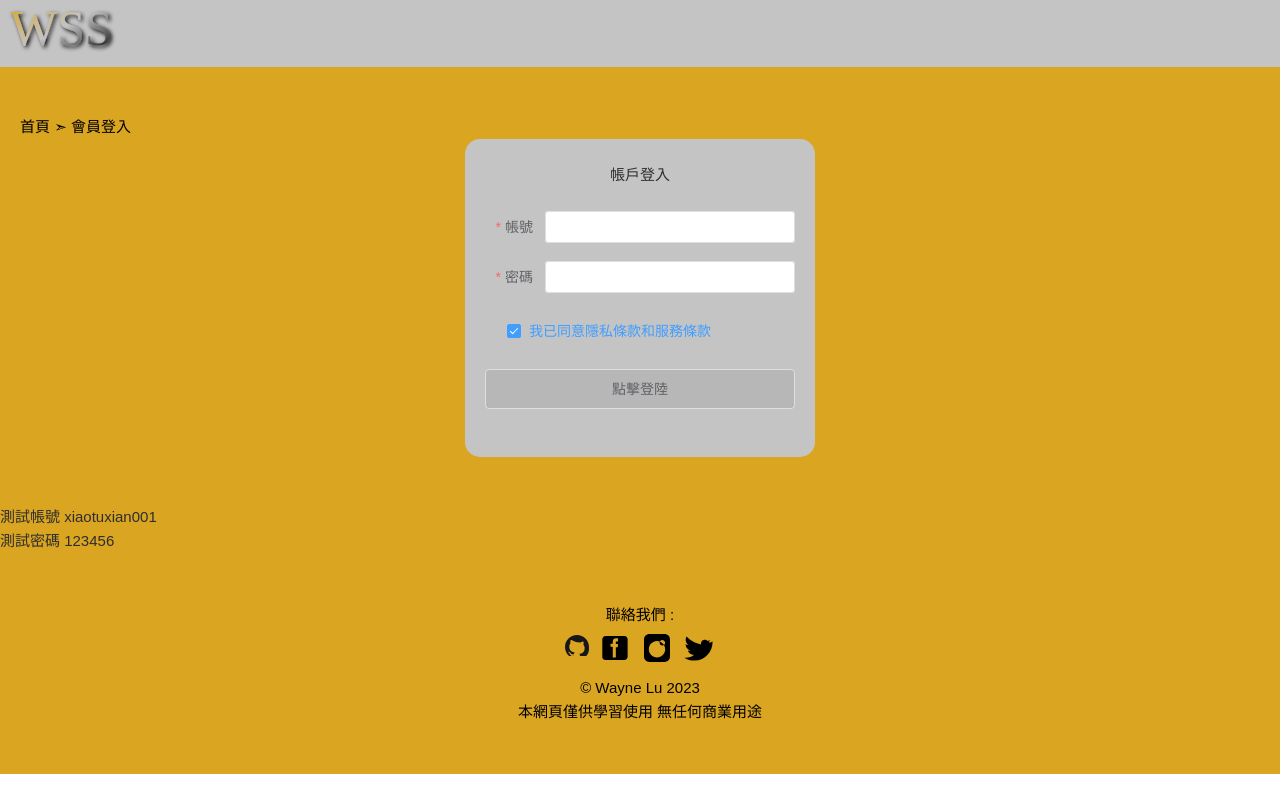
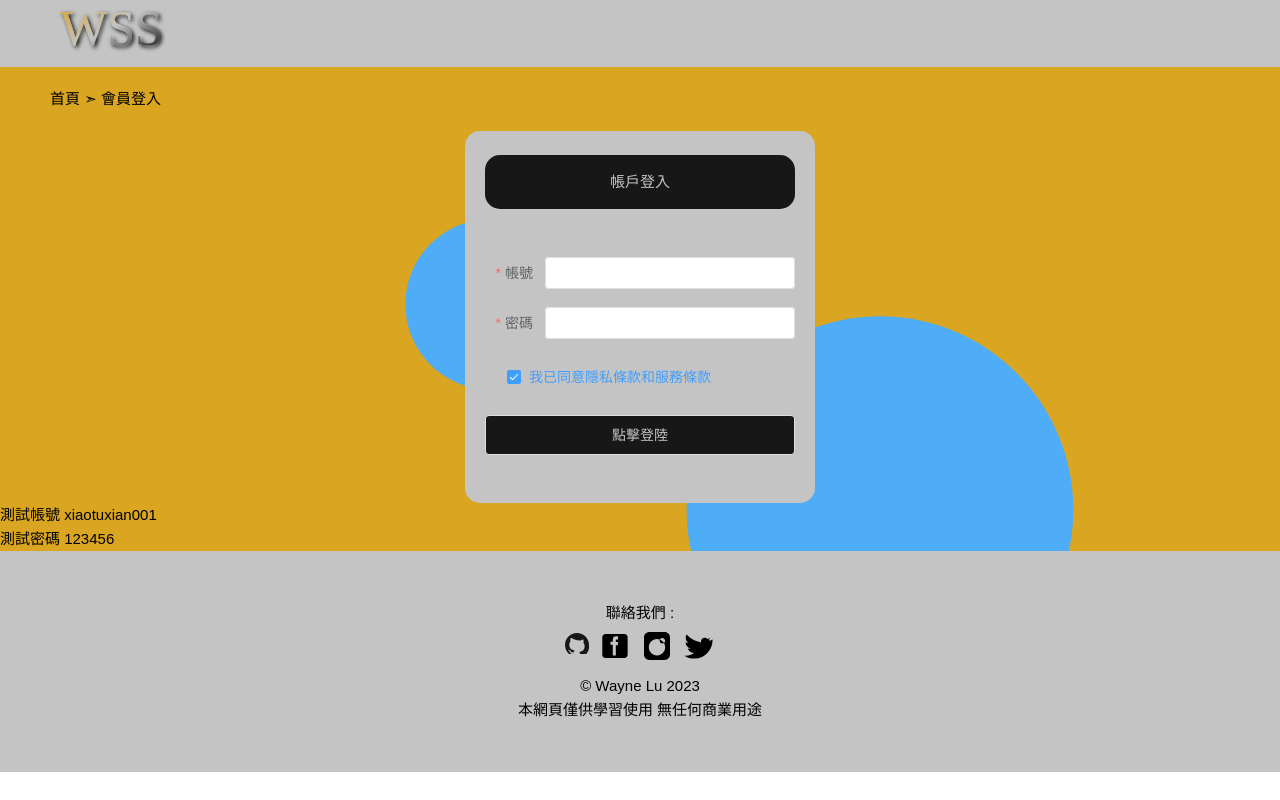
Before and after one commit to wayne23123/wayneshop, a Vue app: page /login in a window 1280 px wide. Built offline with nearby package versions, Linux system fonts and the light colour scheme.

Commit message:
登入頁面更新

```diff
--- a/src/components/NavLog.vue
+++ b/src/components/NavLog.vue
@@ -48,12 +48,12 @@ const confirm = () => {
             </el-popconfirm>
           </li>
           <li>
-            <a href="javascript:;" @click="$router.push('/member/order')"
+            <a href="javascript:;" @click="$router.push('/member/')"
               >我的訂單</a
             >
           </li>
           <li>
-            <a href="javascript:;" @click="$router.push('/member/')"
+            <a href="javascript:;" @click="$router.push('/member/user')"
               >會員中心</a
             >
           </li>
--- a/src/components/UserInfo.vue
+++ b/src/components/UserInfo.vue
@@ -130,7 +130,7 @@ function clearimgRef() {
       <h4 class="bgcHome">{{ userStore.userInfo.name }}</h4>
     </div>
     <div class="item">
-      <RouterLink to="/member">
+      <RouterLink to="/member/user">
         <p class="bgcHome"><span>✏ </span>會員中心</p>
       </RouterLink>
     </div>
--- a/src/components/UserOrder.vue
+++ b/src/components/UserOrder.vue
@@ -15,13 +15,13 @@ function clearSearchValue() {
   <div class="orderContainer">
     <div class="orderTop">
       <div @click="clearSearchValue()" class="links">
-        <RouterLink to="/member/order">全部訂單</RouterLink>
+        <RouterLink to="/member/">全部訂單</RouterLink>
       </div>
       <div @click="clearSearchValue()" class="links">
-        <RouterLink to="/member/order/undo">配送中訂單</RouterLink>
+        <RouterLink to="/member/undo">配送中訂單</RouterLink>
       </div>
       <div @click="clearSearchValue()" class="links">
-        <RouterLink to="/member/order/finish">已完成訂單</RouterLink>
+        <RouterLink to="/member/finish">已完成訂單</RouterLink>
       </div>
     </div>
     <br />
--- a/src/pages/LoginPage.vue
+++ b/src/pages/LoginPage.vue
@@ -77,26 +77,28 @@ const doLogin = () => {
 </script>
 
 <template>
-  <section class="sectionLogin">
+  <section>
     <div class="formLayout">
       <div class="logo">
-        <router-link to="/" class="none"
-          ><div class="svg">
+        <router-link to="/"
+          ><div class="svgHover">
             <img src="../assets/svgs/wss.svg" /></div
         ></router-link>
       </div>
-      <br />
-      <br />
       <div class="bread">
         <div>
-          <span> <router-link to="/" class="none"> 首頁 ➣ </router-link></span>
+          <span>
+            <router-link to="/" class="greenHov"> 首頁 ➣ </router-link></span
+          >
           <span> 會員登入</span>
         </div>
       </div>
-      <div class="disCen">
+      <div class="formCardContainer">
+        <div class="formCardLayout">
           <div class="formCard">
             <br />
-          <div class="disCen">帳戶登入</div>
+            <div class="disCen bgcTitle">帳戶登入</div>
+            <br />
             <br />
             <el-form
               ref="formRef"
@@ -124,42 +126,74 @@ const doLogin = () => {
             <br />
             <br />
           </div>
-        <br />
-      </div>
         </div>
 
-    <br />
-    <br />
         <div>
           <div>測試帳號 xiaotuxian001</div>
           <div>測試密碼 123456</div>
         </div>
+      </div>
+    </div>
+  </section>
   <Footer />
-  </section>
 </template>
 
-<style scoped>
-.bread {
-  background-color: #daa520;
-  color: black;
-  padding-left: 20px;
+<style scoped lang="scss">
+@import "@/styles/var.scss";
+// $yellowColor
+// $darkYellowColor
+// $grayColor
+// $darkGrayColor
+
+section {
+  .formLayout {
+    // background-color: #daa520;
+
+    .logo {
+      background-color: $grayColor;
+      padding-left: 50px;
+
+      .svgHover:hover {
+        transition: all 0.4s ease;
+        filter: invert(30%) sepia(100%) saturate(500%) hue-rotate(100deg);
       }
-.none:hover {
-  color: green;
-}
-section {
-  background-color: #daa520;
-  color: rgb(46, 46, 46);
     }
 
-.logo {
-  background-color: #c4c4c4;
+    .bread {
+      padding: 20px;
+      background-color: $yellowColor;
+      color: black;
     }
 
-.disCen {
+    .greenHov:hover {
+      color: #00b700;
+    }
+
+    .bread {
+      background-color: $yellowColor;
+      color: black;
+      padding-left: 50px;
+
+      .breacPad {
+        padding: 20px;
+        margin-left: 20px;
+      }
+    }
+
+    .greenHov:hover {
+      color: #00b700;
+    }
+
+    .formCardContainer {
+      color: black;
+      background-image: url(../assets/svgs/circle-scatter1.svg);
+      background-repeat: no-repeat;
+      background-size: 100% auto;
+
+      .formCardLayout {
         display: flex;
         justify-content: center;
-}
+        // background-color: #c4c4c4;
 
         .formCard {
           width: 350px;
@@ -167,14 +201,28 @@ section {
           padding: 0 20px 0 20px;
           /* width: 250px; */
           border-radius: 15px;
+
+          .bgcTitle {
+            padding: 15px;
+            border-radius: 15px;
+            background-color: #171717;
+            color: #c4c4c4;
           }
 
           .subBtn {
             width: 100%;
-  background-color: #b7b7b7;
+            background-color: #171717;
+            color: #c4c4c4;
           }
-
           .subBtn:hover {
-  background-color: #a5a4a4;
+            background-color: #aa0000;
+            color: black;
+            transition: all 0.3s ease;
+            border-radius: 15px;
+          }
+        }
+      }
+    }
+  }
 }
 </style>
--- a/src/pages/MemberPage.vue
+++ b/src/pages/MemberPage.vue
@@ -17,22 +17,22 @@ function orderActiveFalse() {
     <div class="memberAside">
       <div class="userManage">
         <div>
-          <h4>我的帳戶</h4>
+          <h4>交易管理</h4>
           <br />
-          <div @click="orderActiveFalse" class="links">
-            <RouterLink to="/member/">個人中心</RouterLink>
+          <div @click="orderActiveTrue()">
+            <RouterLink to="/member/"
+              ><div class="links">
+                <span :class="{ active: orderActiveRef }">我的訂單</span>
+              </div>
+            </RouterLink>
           </div>
           <br />
         </div>
         <div>
-          <h4>交易管理</h4>
+          <h4>我的帳戶</h4>
           <br />
-          <div @click="orderActiveTrue()">
-            <RouterLink to="/member/order"
-              ><div class="links">
-                <span :class="{ active: orderActiveRef }">我的訂單</span>
-              </div>
-            </RouterLink>
+          <div @click="orderActiveFalse" class="links">
+            <RouterLink to="/member/user">個人中心</RouterLink>
           </div>
           <br />
         </div>
--- a/src/pages/NotfoundPage.vue
+++ b/src/pages/NotfoundPage.vue
@@ -1,29 +1,51 @@
-<script setup></script>
+<script setup>
+import NavBar from "../components/NavBar.vue";
+import Footer from "../components/Footer.vue";
+</script>
 
 <template>
+  <NavBar />
   <section>
-    <div>
+    <div class="pageContainer">
       <div class="disCen">
         <div>
           <img src="../assets/wrong.svg" alt="" />
           <br />
           <hr />
           <br />
-          <div class="disCen">搜尋不到訂單</div>
+          <div class="disCen">404 找不到頁面</div>
           <br />
-          <div class="disCen">請再次確認訂單號碼</div>
+          <div class="disCen">請回到首頁繼續操作</div>
           <br />
           <hr />
+          <br />
+          <div class="disCen">
+            <router-link to="/"
+              ><div class="svgHover"><img src="../assets/svgs/wss.svg" /></div
+            ></router-link>
+          </div>
         </div>
       </div>
     </div>
   </section>
+  <Footer />
 </template>
 
-<style scoped>
+<style scoped lang="scss">
+@import "@/styles/var.scss";
+// $yellowColor;
 section {
-  width: 100vw;
-  height: 100vh;
-  background-color: #565656;
+  .pageContainer {
+    width: 100vw;
+    max-width: 100%;
+    padding: 50px 0;
+    background-color: #171717;
+    color: #c4c4c4;
+  }
+
+  .svgHover:hover {
+    transition: all 0.4s ease;
+    filter: invert(30%) sepia(100%) saturate(500%) hue-rotate(100deg);
+  }
 }
 </style>
```
Also changed, not shown: src/router/index.js (+4 -4 lines), src/assets/svgs/circle-scatter1.svg (added). Lines whose indentation alone changed are shown as unchanged.
